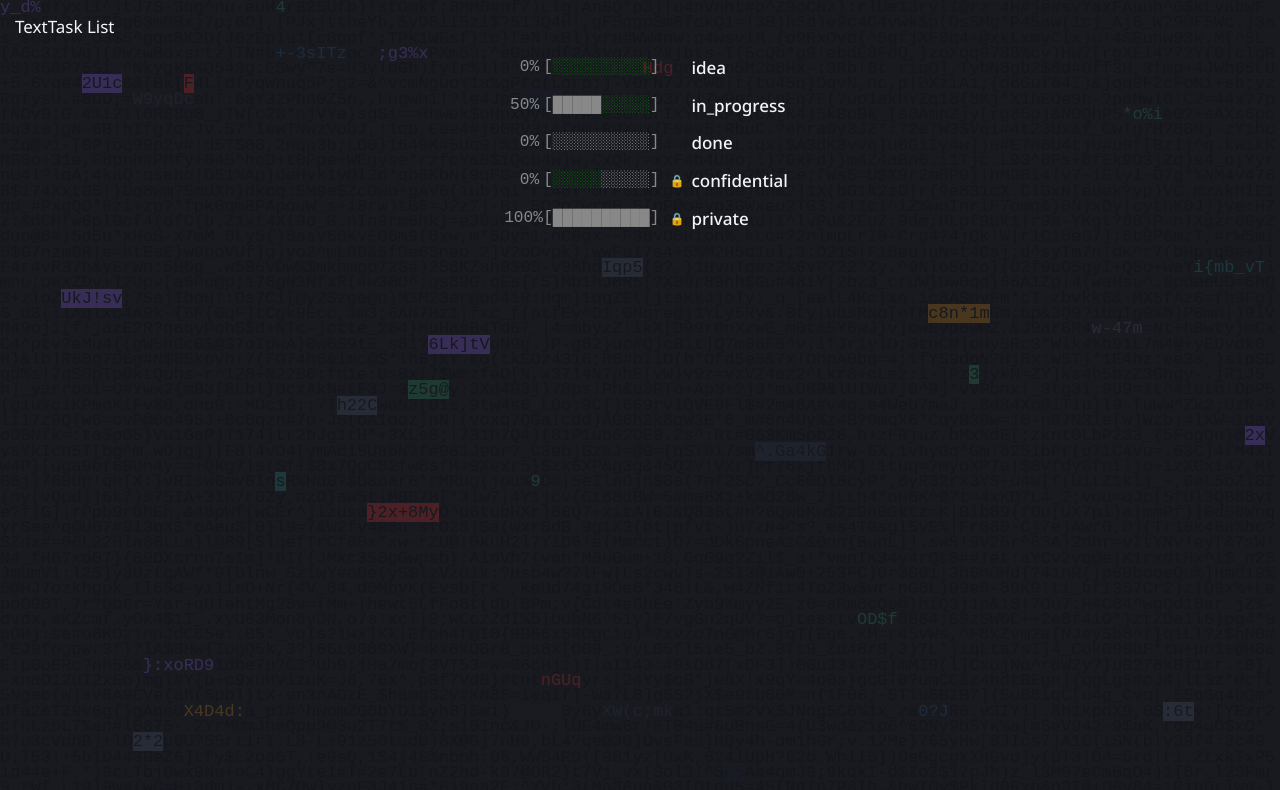
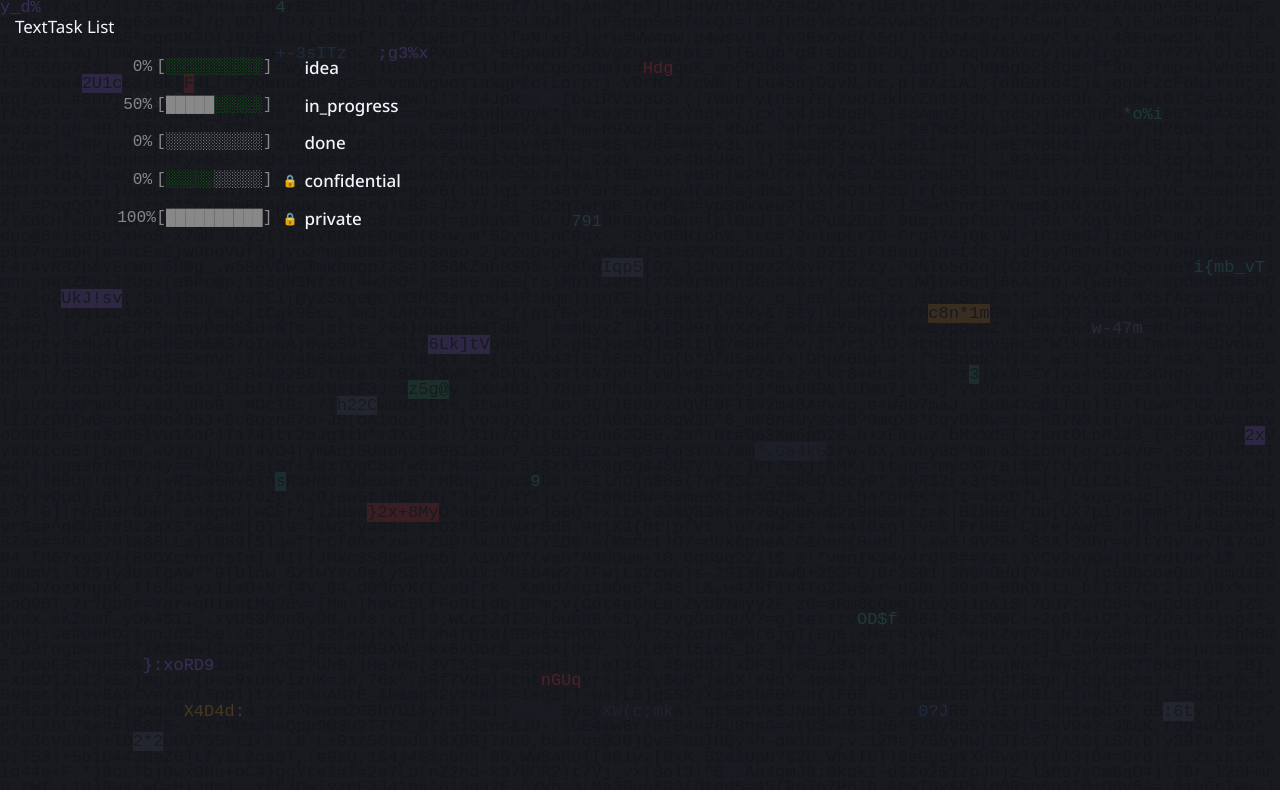
Before and after one commit to rpaillan/text4you, a React (Vite) app: page / in a window 1280 px wide. Shown: the top 790 px of the page. Built offline with nearby package versions, Linux system fonts and the light colour scheme.

Commit message:
background more obscure

```diff
--- a/src/components/Board.scss
+++ b/src/components/Board.scss
@@ -1,4 +1,5 @@
 .kanban-board {
+  width: 100%;
   max-width: 110ch;
   padding-bottom: 50px;
   pointer-events: auto;
--- a/src/components/CodeGenBack.scss
+++ b/src/components/CodeGenBack.scss
@@ -17,6 +17,11 @@
   z-index: 1;
 
   .code-gen-back-char {
-    opacity: 0.3;
+    &.color-highlight {
+      opacity: 0.3;
+    }
+    &.background-highlight {
+      opacity: 0.2;
+    }
   }
 }
--- a/src/components/CodeGenBack.tsx
+++ b/src/components/CodeGenBack.tsx
@@ -69,12 +69,12 @@ export const CodeGenBack = () => {
           if (format === 'color') {
             for (let i = 0; i < charLenght; i++) {
               password[highlightProbIndex + i] =
-                `<span class="code-gen-back-char" style="color: ${color};">${password[highlightProbIndex + i]}</span>`;
+                `<span class="code-gen-back-char color-highlight" style="color: ${color};">${password[highlightProbIndex + i]}</span>`;
             }
           } else {
             for (let i = 0; i < charLenght; i++) {
               password[highlightProbIndex + i] =
-                `<span class="code-gen-back-char" style="background-color: ${color};">${password[highlightProbIndex + i]}</span>`;
+                `<span class="code-gen-back-char background-highlight" style="background-color: ${color};">${password[highlightProbIndex + i]}</span>`;
             }
           }
         }
```
